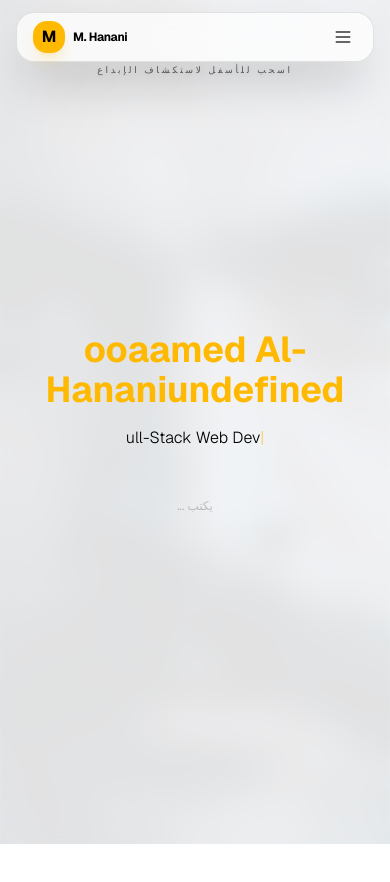
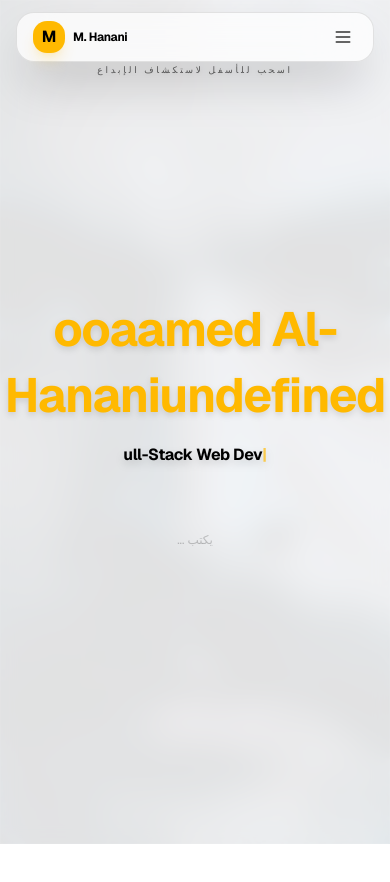
Before and after one commit to WWW-Alhnani-COM/proto, a Next.js app: page / in a window 390 px wide. Shown: the top 882 px of the page. Built offline with nearby package versions, Linux system fonts and the light colour scheme.

Commit message:
Update IphoneScrollExplode.tsx

```diff
--- a/app/IphoneScrollExplode.tsx
+++ b/app/IphoneScrollExplode.tsx
@@ -485,7 +485,7 @@ export default function PortfolioMain() {
     };
   }, [framePaths, isLoaded]);
 
-  // ===== تأثير الكتابة =====
+  // ===== تأثير الكتابة (يستخدم textBlocks[0]) =====
   useEffect(() => {
     // إذا انتهى التحميل و لم يبدأ التمرير
     if (isLoaded && scrollProgress === 0) {
@@ -793,7 +793,6 @@ useEffect(() => {
       <div className="fixed inset-0 z-0 overflow-hidden bg-white dark:bg-[#020202] transition-colors duration-300">
         <canvas ref={canvasRef} className="h-full w-full opacity-60" />
         <div className="absolute inset-0 bg-white/5 dark:bg-black/5 backdrop-blur-md border border-white/10 dark:border-white/5 pointer-events-none transition-all duration-300" />
-
         {/* Loading - يظهر فقط في البداية */}
         {!isLoaded && (
           <div className="absolute inset-0 z-30 flex items-center justify-center bg-white dark:bg-[#020202] backdrop-blur-md transition-colors duration-300">
@@ -811,11 +810,13 @@ useEffect(() => {
         {showTyping && (
   <div className="absolute inset-0 z-40 flex flex-col items-center justify-center bg-white/80 dark:bg-[#020202]/80 backdrop-blur-sm transition-colors duration-300 pointer-events-none">
     <div className="text-center max-w-3xl px-4">
-              <h1 className="text-4xl sm:text-6xl md:text-7xl font-bold text-amber-400 mb-4 min-h-[4rem]">
+      {/* الاسم بحجم كبير وبنفس لون الـ title في الهيرو */}
+      <h1 className="text-5xl sm:text-7xl md:text-8xl font-bold leading-snug tracking-tight text-amber-400 drop-shadow-md mb-4 min-h-[6rem]">
         {typedName}
         {typedName.length < textBlocks[0].title.length && <span className="animate-pulse text-amber-400">|</span>}
       </h1>
-              <p className="text-base sm:text-xl md:text-2xl text-black dark:text-white/90 font-light min-h-[3rem]">
+      {/* الوصف بنفس تنسيق subtitle في الهيرو */}
+      <p className="text-base sm:text-xl md:text-3xl font-bold leading-snug tracking-tight text-black dark:text-white drop-shadow-lg min-h-[4rem]">
         {typedTitle}
         {typedTitle.length < textBlocks[0].subtitle.length && typedName.length >= textBlocks[0].title.length && <span className="animate-pulse text-amber-400">|</span>}
       </p>
```
Lines whose indentation alone changed are shown as unchanged.
